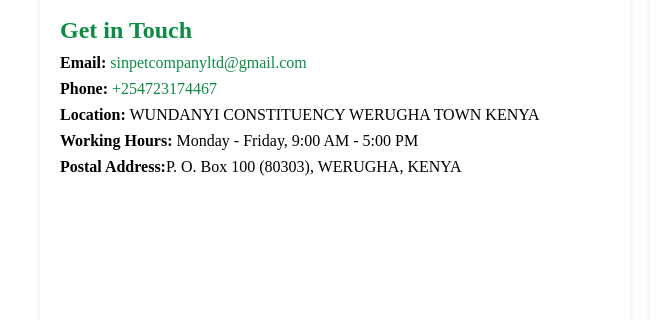
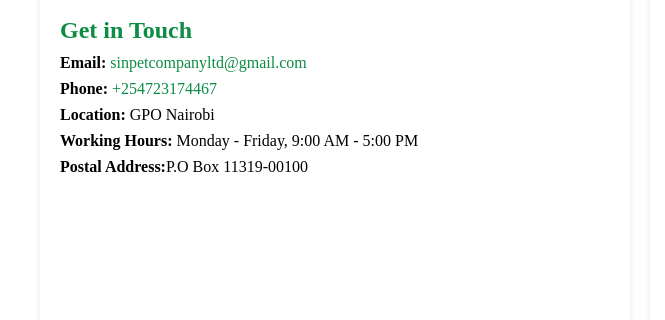
Before and after one commit to Jay-long2/SINPET-LIMITED, a plain HTML site: page contact.html in a window 1280 px wide. Shown: the part 358-678 px from the top of the page, 0-665 px from the left. Drawn offline with Linux system fonts and the light colour scheme; grey boxes are pictures that could not be loaded.

Commit message:
update contact information on the contact page

```diff
--- a/contact.html
+++ b/contact.html
@@ -33,10 +33,9 @@
                     <h2>Get in Touch</h2>
                     <p><strong>Email:</strong> <a href="mailto:sinpetcompanyltd@gmail.com">sinpetcompanyltd@gmail.com</a></p>
                     <p><strong>Phone:</strong> <a href="tel:+254723174467">+254723174467</a></p>
-                    <p><strong>Location:</strong> WUNDANYI CONSTITUENCY WERUGHA TOWN KENYA</p>
+                    <p><strong>Location:</strong> GPO Nairobi </p>
                     <p><strong>Working Hours:</strong> Monday - Friday, 9:00 AM - 5:00 PM</p>
-                    <p><strong>Postal Address:</strong>P. O. Box 100 (80303),
-                        WERUGHA, KENYA </p>
+                    <p><strong>Postal Address:</strong>P.O Box 11319-00100 </p>
                 </div>
                 <div class="contact-map">
                     <h2>Find Us</h2>
```
